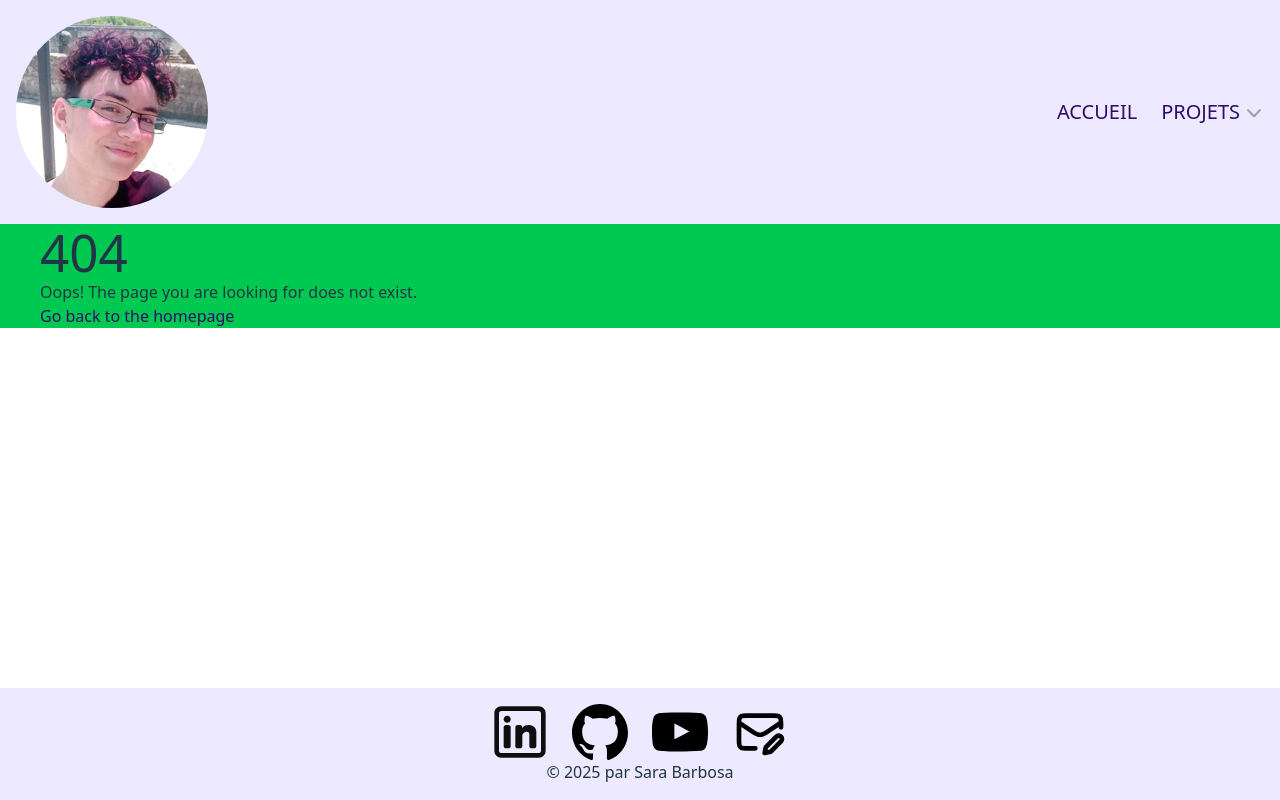
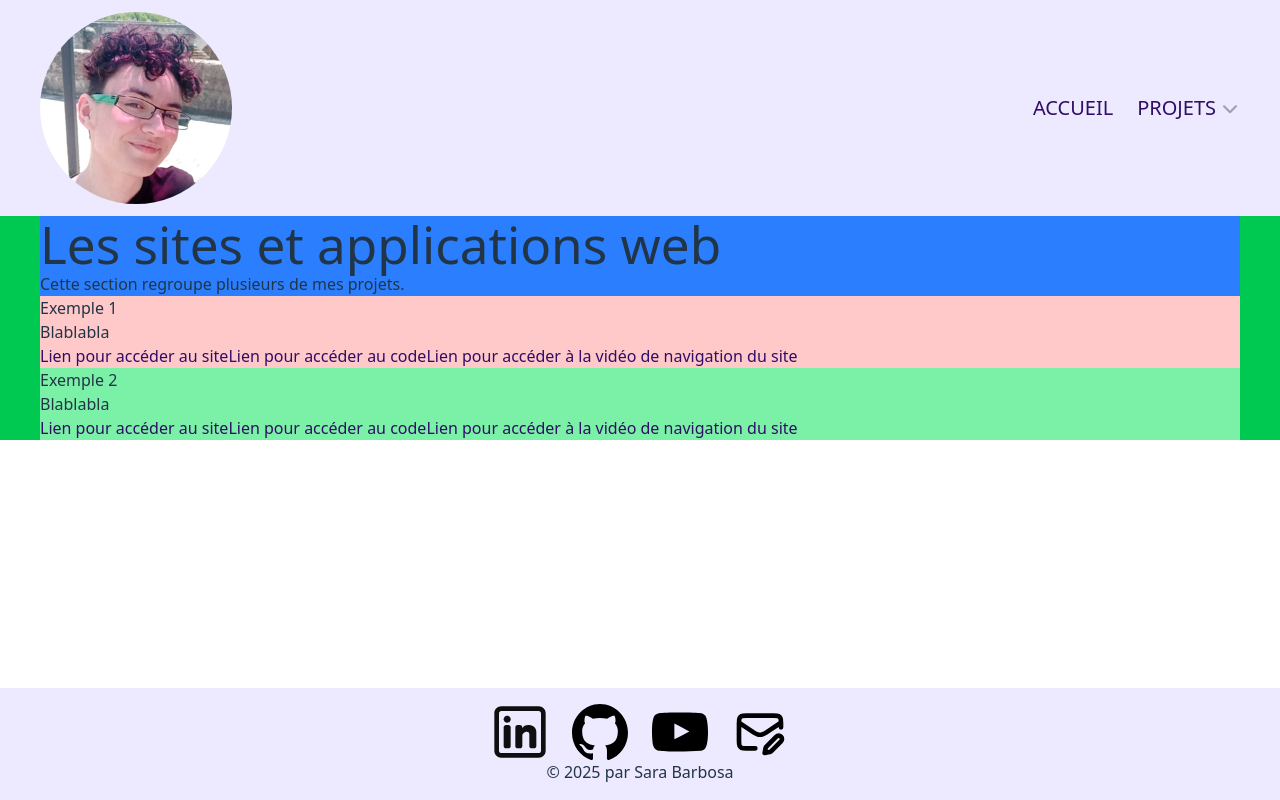
Before and after one commit to SaraBrancoBarbosa/Portfolio, a React (Vite) app: page /#/projects/websites in a window 1280 px wide. Before the commit this address had no page. Built offline with nearby package versions, Linux system fonts and the light colour scheme.

Commit message:
New pages added: projects, websites and videos + header and router updated

```diff
--- a/src/Router.jsx
+++ b/src/Router.jsx
@@ -2,6 +2,9 @@ import { HashRouter, Routes, Route } from "react-router"
 import Layout from "./layouts/Layout"
 import Homepage from "./pages/homepage/Homepage"
 import Error from "./pages/error/Error"
+import Projects from "./pages/projects/Projects"
+import Websites from "./pages/projects/Websites"
+import Videos from "./pages/projects/Videos"
 
 function AppRouter() {
   return (
@@ -9,6 +12,12 @@ function AppRouter() {
         <Routes>
             <Route path="/" element={<Layout />}>
                 <Route index element={<Homepage />} />
+                <Route path="projects">
+                  <Route index element={<Projects />} />
+                  <Route path="websites" element={<Websites />} />
+                  <Route path="videos" element={<Videos />} />
+                  <Route path="*" element={<Error />} />
+                </Route>
                 <Route path="*" element={<Error />} />
             </Route>
         </Routes>
--- a/src/components/header/Header.jsx
+++ b/src/components/header/Header.jsx
@@ -15,7 +15,7 @@ function Header() {
 
     return (
         <header className="bg-violet-100">
-            <div className="p-4 flex flex-col gap-2 sm:gap-6 sm:flex-row items-center justify-center sm:justify-between">
+            <div className="px-10 py-3 flex flex-col gap-2 sm:gap-6 sm:flex-row items-center justify-center sm:justify-between">
 
                 <Link to="/">
                     <img src="assets/logo.jpg" className="w-24 sm:w-48 rounded-full" alt="Logo du site. Le lien mène à la page d'accueil." />
@@ -54,8 +54,8 @@ function Header() {
                             className={`absolute right-0 w-28 sm:w-36 z-10 mt-2 origin-top-right rounded-md bg-white shadow-lg ring-1 ring-black/5 focus:outline-hidden ${isDropdownOpen ? "block" : "hidden"}`}
                         >
                             <div role="none" className="py-1 text-end">
-                                <Link id="menu-item-0" role="menuitem" href="#" tabIndex="-1" className="block px-4 py-2 text-sm sm:text-xl text-gray-700">Sites web</Link>
-                                <Link id="menu-item-1" role="menuitem" href="#" tabIndex="-1" className="block px-4 py-2 text-sm sm:text-xl text-gray-700">Vidéos</Link>
+                                <Link id="menu-item-0" role="menuitem" to="/projects/websites" tabIndex="-1" className="block px-4 py-2 text-sm sm:text-xl text-gray-700">Sites web</Link>
+                                <Link id="menu-item-1" role="menuitem" to="/projects/videos" tabIndex="-1" className="block px-4 py-2 text-sm sm:text-xl text-gray-700">Vidéos</Link>
                             </div>
                         </div>
                     </div>
--- /dev/null
+++ b/src/pages/projects/Projects.jsx
@@ -0,0 +1,29 @@
+import { Link } from "react-router"
+
+function Projects() {
+  return (
+    <div className="w-full">
+
+      <div className="bg-blue-500">
+        <h1>Mes projets</h1>
+
+        <p>Cette section regroupe les informations sur mes projets.</p>
+      </div>
+
+      <div className="bg-red-200">
+        <h2>Les sites et applications web</h2>
+        <p>Blablabla</p>
+        <Link>Lien pour accéder à la page</Link>
+      </div>
+
+      <div className="bg-green-300">
+        <h2>Les montages vidéo</h2>
+        <p>Blablabla</p>
+        <Link>Lien pour accéder à la page</Link>
+      </div>
+
+    </div>
+  )
+}
+
+export default Projects
--- /dev/null
+++ b/src/pages/projects/Videos.jsx
@@ -0,0 +1,29 @@
+import { Link } from "react-router"
+
+function Videos() {
+  return (
+    <div className="w-full">
+
+      <div className="bg-blue-500">
+        <h1>Les montages de vidéos</h1>
+
+        <p>Cette section regroupe plusieurs de mes projets.</p>
+      </div>
+
+      <div className="bg-red-200">
+        <h2>Exemple 1</h2>
+        <p>Blablabla</p>
+        <Link>Lien pour accéder à la vidéo</Link>
+      </div>
+
+      <div className="bg-green-300">
+        <h2>Exemple 2</h2>
+        <p>Blablabla</p>
+        <Link>Lien pour accéder à la vidéo</Link>
+      </div>
+
+    </div>
+  )
+}
+
+export default Videos
--- /dev/null
+++ b/src/pages/projects/Websites.jsx
@@ -0,0 +1,33 @@
+import { Link } from "react-router"
+
+function Websites() {
+  return (
+    <div className="w-full">
+
+      <div className="bg-blue-500">
+        <h1>Les sites et applications web</h1>
+
+        <p>Cette section regroupe plusieurs de mes projets.</p>
+      </div>
+
+      <div className="bg-red-200">
+        <h2>Exemple 1</h2>
+        <p>Blablabla</p>
+        <Link>Lien pour accéder au site</Link>
+        <Link>Lien pour accéder au code</Link>
+        <Link>Lien pour accéder à la vidéo de navigation du site</Link>
+      </div>
+
+      <div className="bg-green-300">
+        <h2>Exemple 2</h2>
+        <p>Blablabla</p>
+        <Link>Lien pour accéder au site</Link>
+        <Link>Lien pour accéder au code</Link>
+        <Link>Lien pour accéder à la vidéo de navigation du site</Link>
+      </div>
+
+    </div>
+  )
+}
+
+export default Websites
```
